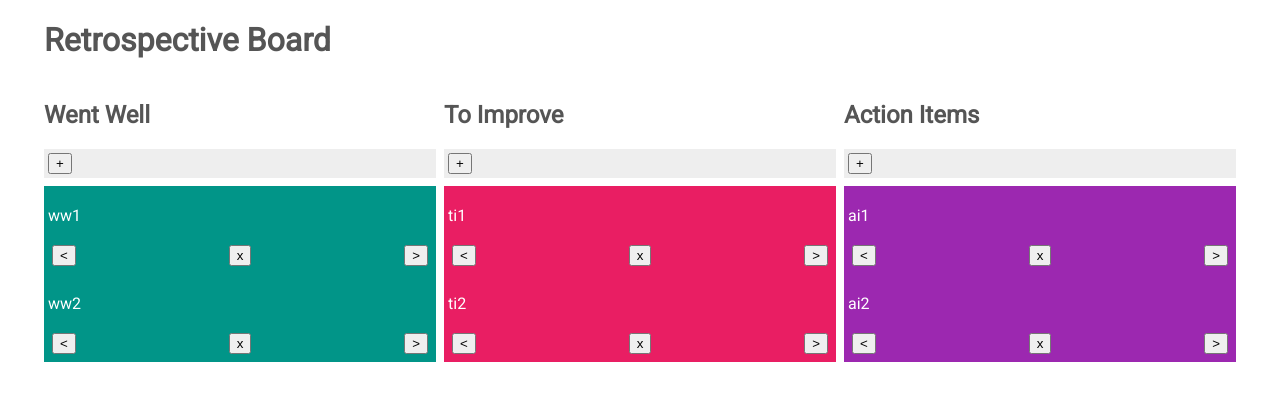
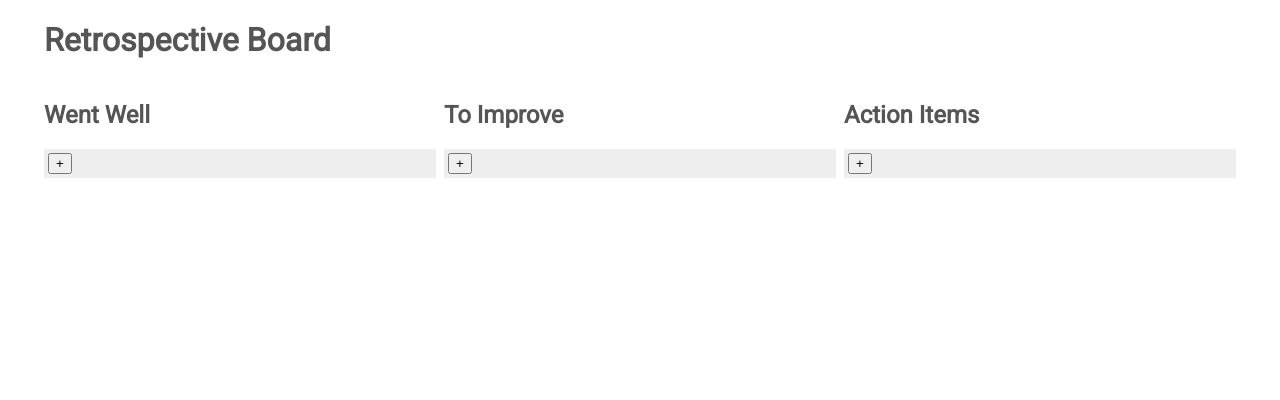
Before and after one commit to simi823/retro-board, a React (Create React App) app: page / in a window 1280 px wide. Shown: the top 400 px of the page. Built offline with nearby package versions, Linux system fonts and the light colour scheme.

Commit message:
final project1 commit

```diff
--- a/src/App.js
+++ b/src/App.js
@@ -3,27 +3,29 @@ import Card from './components/Card/Card'
 import AddCard from './components/AddCard/AddCard'
 import './retro-board.css';
 
+// Categories Data
 const categories = [
   {
     category_id: 1,
     name: 'Went Well',
     showNewCard: false,
-    cards: [{ card_id: '0', title: 'ww1' }, { card_id: '1', title: 'ww2' }],
+    cards: [],
   },
   {
     category_id: 2,
     name: 'To Improve',
     showNewCard: false,
-    cards: [{ card_id: '0', title: 'ti1' }, { card_id: '1', title: 'ti2' }],
+    cards: [],
   },
   {
     category_id: 3,
     name: 'Action Items',
     showNewCard: false,
-    cards: [{ card_id: '0', title: 'ai1' }, { card_id: '1', title: 'ai2' }],
+    cards: [],
   },
 ];
 class App extends Component {
+    // state to hold categories and data used when adding, deleting, moving cards
     state = {
     categories: categories,
     showAddCardCategory: null,
@@ -35,6 +37,7 @@ class App extends Component {
     cardBackgroundColorClassName: "RetroBoardCategory-"
     };
 
+    // Function used to handle the textarea value for new card
     handleChange = (e) => {
         this.setState({
             inputValue: e.target.value,
@@ -42,6 +45,7 @@ class App extends Component {
         });
     };
 
+    // Function to add input value of new card to the categories
     addNewCard = (e, cat_index) => {
         e.preventDefault();
         if (this.state.inputValue) {
@@ -62,6 +66,7 @@ class App extends Component {
         }
     };
 
+    // function to delete a New card
     deleteNewCard = () => {
     this.setState({
         showAddCard: !this.state.showAddCard,
@@ -69,32 +74,36 @@ class App extends Component {
     })
     };
 
+    // function to move a card to the left
     moveLeft = (cat_index, new_cat_index, card_id) => {
         const cardToMove = this.state.categories[cat_index].cards.find((card, idx) => {return card.card_id === card_id ? card.title : null;});
         this.setState({
             categories: this.state.categories.map((category, index) => {
                 if (category.category_id === this.state.categories[new_cat_index].category_id) {
-                let cards_length = category.cards.length;
-                    category.cards.push({card_id: cards_length.toString(), title: cardToMove.title});
+                    let cards_max = Math.max(...Object.keys(category.cards));
+                    category.cards.push({card_id: cards_max + Math.floor(Math.random() * 100), title: cardToMove.title});
                 }
                 return category;
             }),
         }, this.deleteCard(cat_index, card_id));
     };
 
+    // function to move a card to the right
     moveRight = (cat_index, new_cat_index, card_id) => {
         const cardToMove = this.state.categories[cat_index].cards.find((card, idx) => { return card.card_id === card_id ? card.title : null; });
         this.setState({
             categories: this.state.categories.map((category, index) => {
                 if (category.category_id === this.state.categories[new_cat_index].category_id) {
-                    let cards_length = category.cards.length;
-                    category.cards.push({ card_id: cards_length.toString(), title: cardToMove.title});
+                    let cards_max = Math.max(...Object.keys(category.cards));
+                    console.log(Math.floor(Math.random() * 100));
+                    category.cards.push({ card_id: cards_max + Math.floor(Math.random() * 100), title: cardToMove.title});
                 }
                 return category;
             }),
         }, this.deleteCard(cat_index, card_id));
     };
 
+    // function to delete an existing card
     deleteCard = (cat_index, card_id) => {
         this.setState({
             categories: this.state.categories.map((category, index) => {
@@ -112,13 +121,13 @@ class App extends Component {
     return (
     <div className="content">
         <h1>Retrospective Board</h1>
-            <div className="RetroBoad">
+            <div className="RetroBoard">
             {this.state.categories.map((category, cat_index) => {
                 const cardBackgroundColorClassName = "RetroBoardCategory-" + category.category_id;
                 return <div className="RetroBoardCategory" key={category.category_id}>
                         <h2>{category.name}</h2>
                         <div className="Retro button button-new">
-                            <button onClick={() => this.setState({ showAddCard: !this.state.showAddCard, showAddCardCategory: cat_index })}>+</button>
+                            <button className="ButtonGroup" onClick={() => this.setState({ showAddCard: !this.state.showAddCard, showAddCardCategory: cat_index })}>+</button>
                         </div>
                         {(showAddCard && this.state.showAddCardCategory === cat_index) ?
                         <AddCard
--- a/src/components/AddCard/AddCard.js
+++ b/src/components/AddCard/AddCard.js
@@ -1,14 +1,14 @@
 import React from 'react';
 import '../../retro-board.css'
 
-
+// Component to display the form for adding new content
 function AddCard(props) {
     return <div className="Retro RetroBoardCategory textbox">
         <div className={props.cardBackgroundColorClassName}>
             <textarea className="textbox" value={'Enter Text here' ? props.inputValue : null} category_id={0} onChange={props.handleChange} placeholder="Enter Text Here" />
         </div>
         <div className="ButtonGroup">
-            <button type="submit" onClick={e => props.addNewCard(e, props.cat_index)}>ADD</button>
+            <button type="submit" onClick={e => props.addNewCard(e, props.cat_index)}>add</button>
             <button type="delete" onClick={e => props.deleteNewCard(e, props.cat_index)}>delete</button>
         </div>
     </div>
--- a/src/components/Card/Card.js
+++ b/src/components/Card/Card.js
@@ -1,7 +1,7 @@
 import React from 'react';
 import '../../retro-board.css';
 
-
+// Card component to display text and control buttons
 function Card(props) {
     console.log(props);
     return (
--- a/src/retro-board.css
+++ b/src/retro-board.css
@@ -21,7 +21,7 @@ html {
 }
 
 @media (min-width: 640px) {
-  .RetroBoad {
+  .RetroBoard {
     display: flex;
     justify-content: space-between;
     margin: 0 -0.25rem;
@@ -58,7 +58,7 @@ html {
 
 .button {
   display: inline-block;
-  border: 0;
+  border: 1;
   font: inherit;
   color: inherit;
   cursor: pointer;
@@ -95,7 +95,7 @@ html {
   display: block;
   width: 100%;
   background-color: transparent;
-  border: 0;
+  border: 2px solid;
   padding: 0.25rem;
   margin-bottom: 0.5rem;
   /* resize: vertical; */
```
